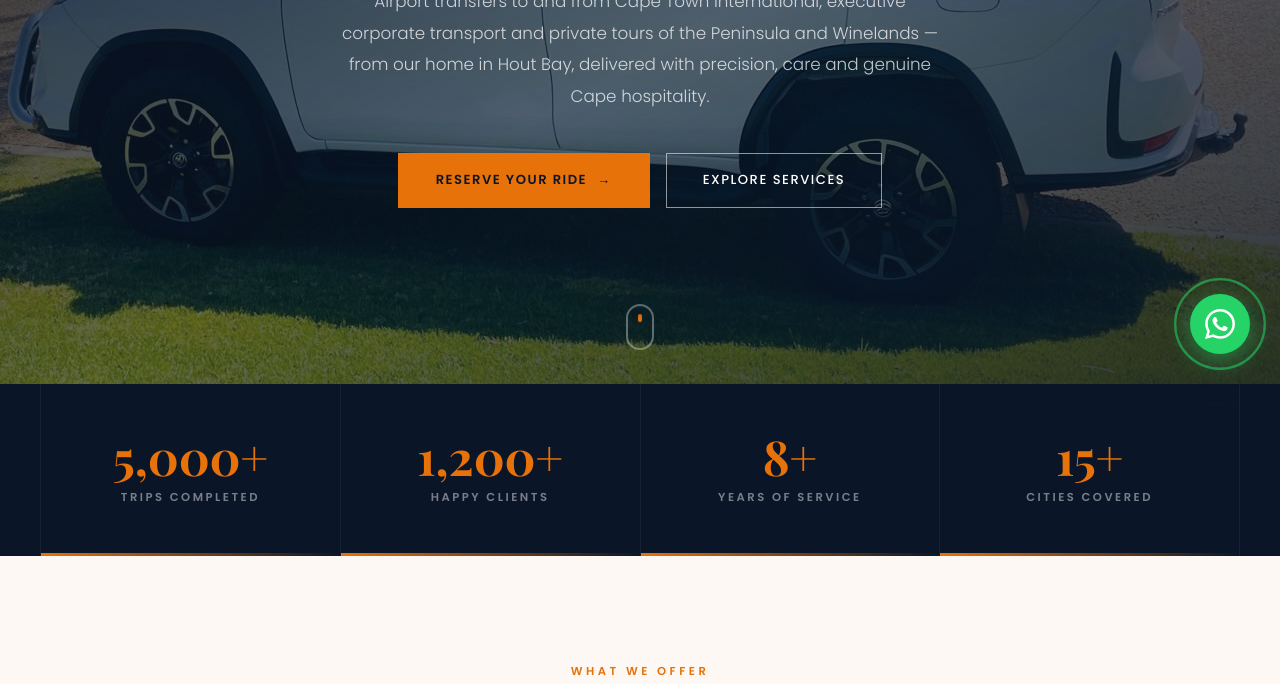
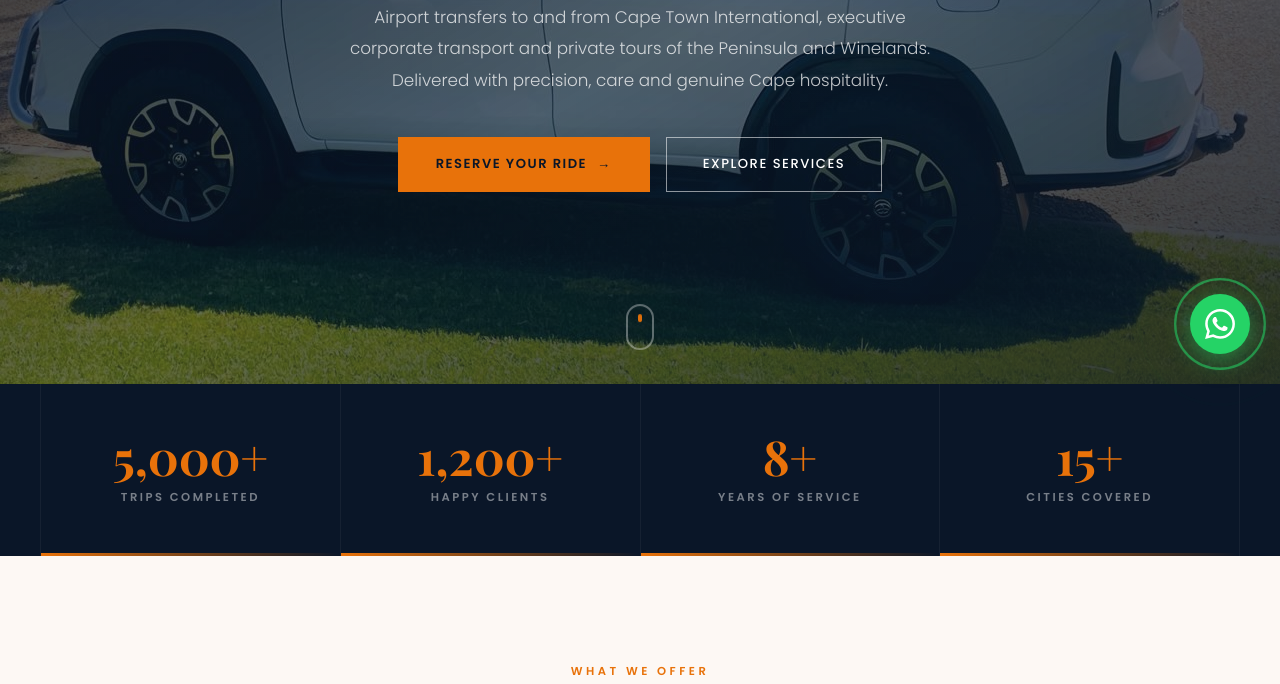
Before and after one commit to Wedho-hub/blaqrock_static, a plain HTML site: page index.html in a window 1280 px wide. Shown: the part 416-1100 px from the top of the page. Drawn offline with nearby package versions, Linux system fonts and the light colour scheme; a web font is replaced by a local one.

Commit message:
fixed home page

```diff
--- a/index.html
+++ b/index.html
@@ -1147,7 +1147,7 @@
   <div class="hero-overlay" aria-hidden="true"></div>
   <div class="hero-content">
     <h1><span class="hero-eyebrow">Cape Town Airport Shuttle &amp; Private Tours</span>Travel in <em>Elegance</em>,<br>Arrive with Confidence</h1>
-    <p class="hero-sub">Airport transfers to and from Cape Town International, executive corporate transport and private tours of the Peninsula and Winelands — from our home in Hout Bay, delivered with precision, care and genuine Cape hospitality.</p>
+    <p class="hero-sub">Airport transfers to and from Cape Town International, executive corporate transport and private tours of the Peninsula and Winelands. Delivered with precision, care and genuine Cape hospitality.</p>
     <div class="hero-actions">
       <a href="#contact" class="btn-primary">
         <span>Reserve Your Ride</span>
```
